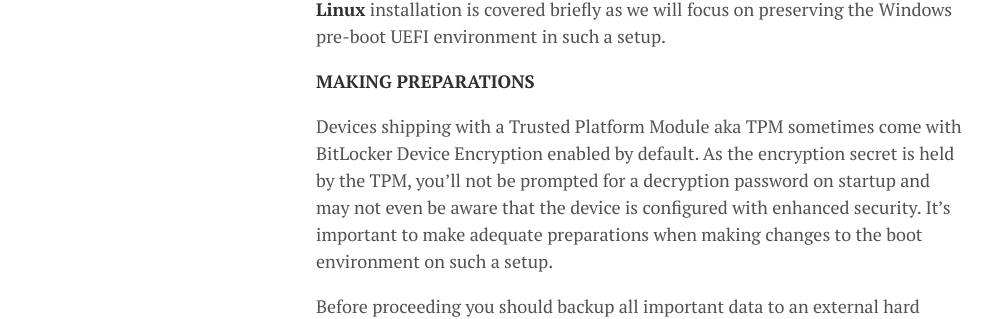
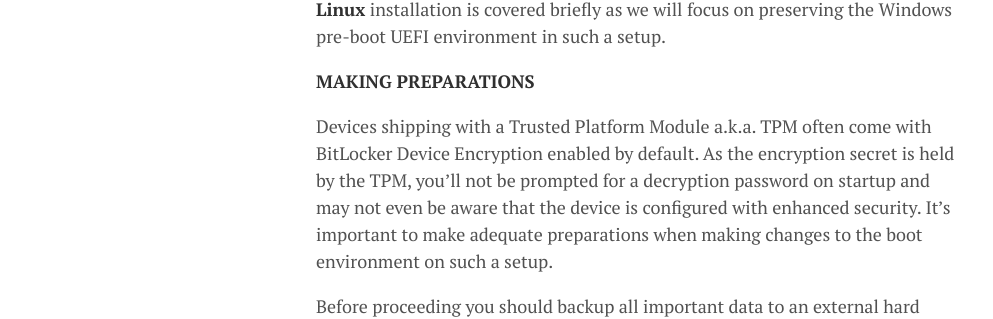
Before and after one commit to lgeurts/lgeurts.github.io, a Jekyll site: the page built from _posts/2019-03-19-dual-booting-windows-and-linux.md, in a window 1280 px wide and 900 px high, scrolled down 709 px. Shown: the part 146-465 px from the top of the window, without its empty margins (0-993 px from the left). Built offline with Jekyll 4.4.1, drawn with Linux system fonts in a browser that asks for light colours; nearby versions of some CDN libraries; comment, search, counter and statistics services are not loaded.

Commit message:
Update 2019-03-19-dual-booting-windows-and-linux.md

```diff
--- a/_posts/2019-03-19-dual-booting-windows-and-linux.md
+++ b/_posts/2019-03-19-dual-booting-windows-and-linux.md
@@ -15,7 +15,7 @@ These **notes** are meant to help you setup a dual-booting system on a computer
 
 **MAKING PREPARATIONS**
 
-Devices shipping with a Trusted Platform Module aka TPM sometimes come with BitLocker Device Encryption enabled by default. As the encryption secret is held by the TPM, you’ll not be prompted for a decryption password on startup and may not even be aware that the device is configured with enhanced security. It’s important to make adequate preparations when making changes to the boot environment on such a setup.
+Devices shipping with a Trusted Platform Module a.k.a. TPM often come with BitLocker Device Encryption enabled by default. As the encryption secret is held by the TPM, you’ll not be prompted for a decryption password on startup and may not even be aware that the device is configured with enhanced security. It’s important to make adequate preparations when making changes to the boot environment on such a setup.
 
 Before proceeding you should backup all important data to an external hard drive or your preferred online backup provider. There is a not insignificant risk of permanently breaking your Windows 10 installation in a non-recoverable fashion as you’ll be making changes to the UEFI partition in your computer.
 
```
